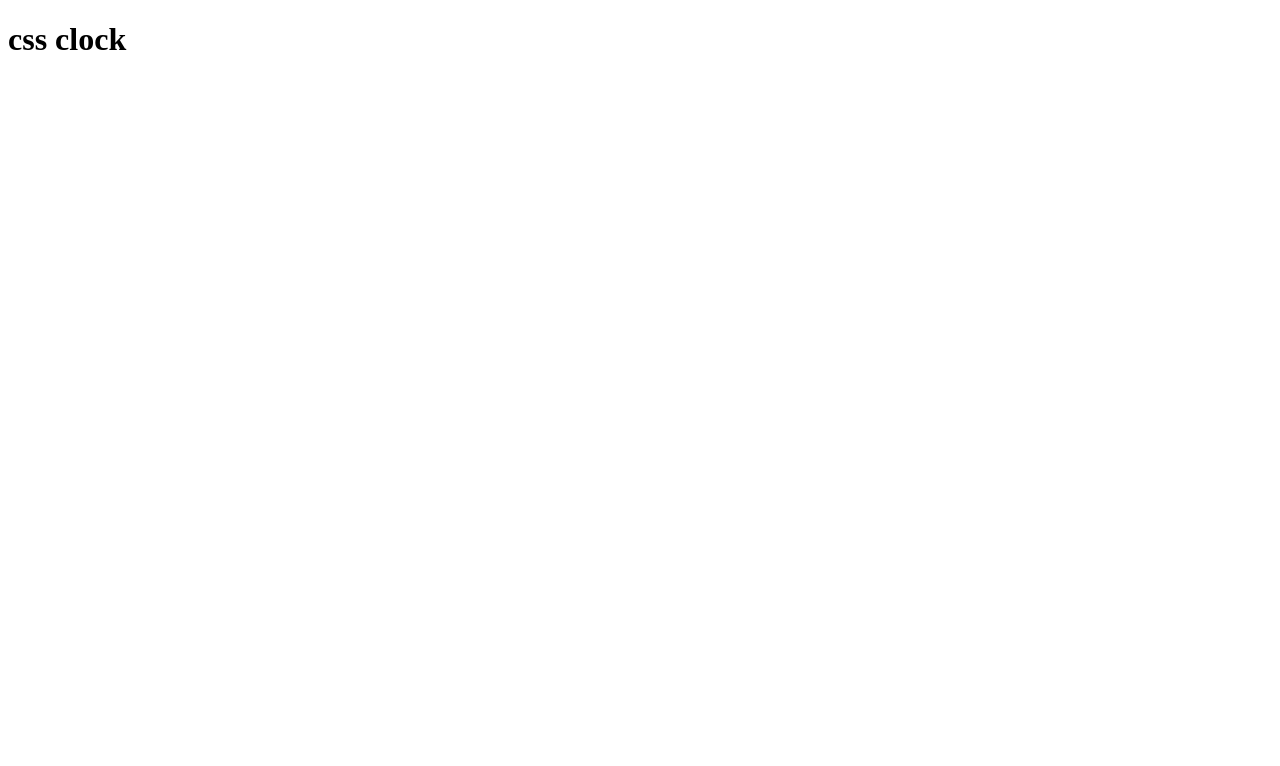
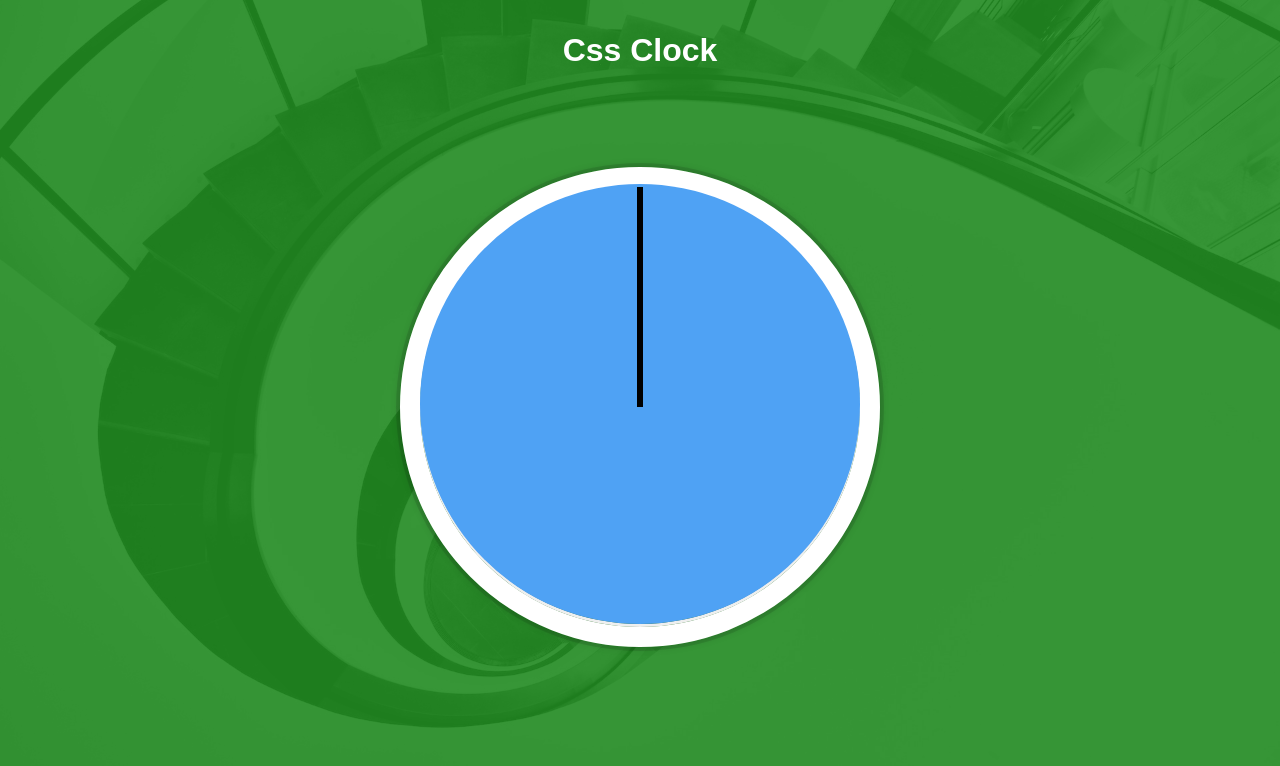
Before and after one commit to arunrr/css-clock-, a plain HTML site: page index.html in a window 1280 px wide. Drawn offline with Linux system fonts and the light colour scheme.

Commit message:
Add initial css style for clock

```diff
--- a/index.html
+++ b/index.html
@@ -8,12 +8,16 @@
     <title>Css Clock</title>
   </head>
   <body>
+    <div class="wrapper"></div>
     <h1>css clock</h1>
-    <div class="clock-face">
-      <div class="hand"></div>
-      <div class="hand"></div>
-      <div class="hand"></div>
+    <div class="clock">
+      <div class="clock-face">
+        <div class="hand"></div>
+        <div class="hand"></div>
+        <div class="hand"></div>
+      </div>
     </div>
+
     <script src="./js/main.js"></script>
   </body>
 </html>
--- a/style/main.css
+++ b/style/main.css
@@ -0,0 +1,64 @@
+* {
+  margin: 0;
+  padding: 0;
+  box-sizing: border-box;
+}
+
+body {
+  font-family: sans-serif;
+  background: url("../assets/bg.jpg") center center fixed;
+  background-size: cover;
+  color: white;
+  display: flex;
+  flex-direction: column;
+  flex: 1;
+  min-height: 100vh;
+  align-items: center;
+}
+
+.wrapper {
+  background-color: forestgreen;
+  position: fixed;
+  inset: 0;
+  z-index: -1;
+  opacity: 0.9;
+}
+
+h1 {
+  font-size: 2rem;
+  text-transform: capitalize;
+  margin-top: 2rem;
+  margin-bottom: 3rem;
+}
+
+.clock {
+  width: 30rem;
+  height: 30rem;
+  border: 20px solid white;
+  border-radius: 50%;
+  margin: 50px auto;
+  padding: 2rem;
+  position: relative;
+  box-shadow: 0 0 0 4px rgba(0, 0, 0, 0.1), inset 0 0 0 3px #efefef,
+    inset 0 0 10px black, 0 0 10px rgba(0, 0, 0, 0.2);
+}
+
+.clock-face {
+  position: absolute;
+  inset: 0;
+  border-radius: 50%;
+  background-color: rgb(79, 162, 244);
+  transform: translateY(-3px);
+}
+
+.hand {
+  width: 50%;
+  height: 6px;
+  background-color: black;
+  position: absolute;
+  top: 50%;
+  transform-origin: 100%;
+  transform: rotate(90deg);
+  transition: all 0.05s;
+  transition-timing-function: cubic-bezier(0.1, 2.7, 0.58, 1);
+}
```
